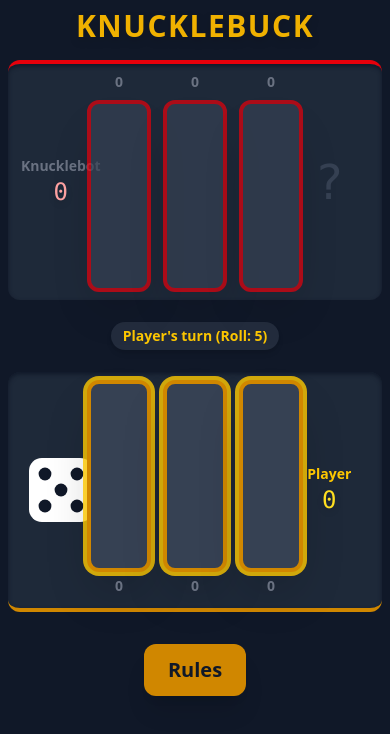
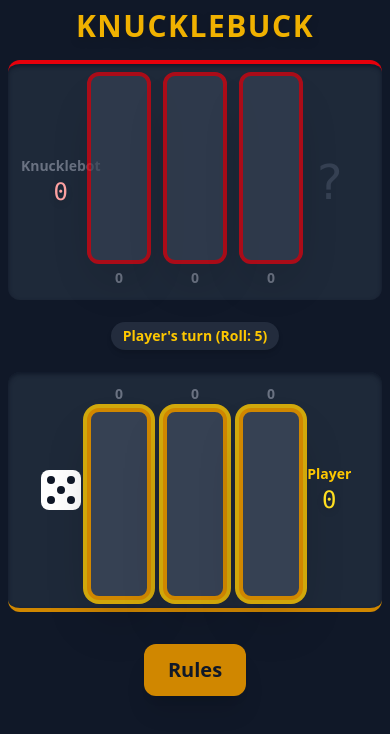
Before and after one commit to demaiodev/knucklebuck_2, a React (Vite) app: page / in a window 390 px wide. Both pictures are taken after a click on the button "START GAME". Shown: the top 734 px of the page. Built offline with nearby package versions, Linux system fonts and the light colour scheme.

Commit message:
style changes, make it look less bad on mobile, change score layout

```diff
--- a/src/App.tsx
+++ b/src/App.tsx
@@ -311,21 +311,6 @@ const Board: React.FC<BoardProps> = React.memo(
               key={index}
               className={`flex flex-col items-center group ${laneStackDirection}`}
             >
-              {/* Lane Score Display: Ensure score is always visually placed closest to the center line.
-                           Order is maintained from previous change to keep lane scores central.
-                        */}
-              <div
-                className={`h-6 text-sm font-bold text-center order-2 ${
-                  player.isFirstPlayer ? "mt-1" : "mb-1"
-                }`}
-              >
-                <span
-                  className={laneScore > 0 ? "text-green-400" : "text-gray-500"}
-                >
-                  {laneScore}
-                </span>
-              </div>
-
               <button
                 disabled={
                   waitingForTurn ||
@@ -366,6 +351,19 @@ const Board: React.FC<BoardProps> = React.memo(
                   </div>
                 ))}
               </button>
+              <div className={`my-1 text-sm font-bold text-center`}>
+                <span
+                  className={
+                    laneScore > 0
+                      ? player.isFirstPlayer
+                        ? "text-yellow-600"
+                        : "text-red-600"
+                      : "text-gray-500"
+                  }
+                >
+                  {laneScore}
+                </span>
+              </div>
             </div>
           );
         })}
@@ -685,7 +683,7 @@ const App: React.FC = () => {
     const dots = dotPositions[roll] || [];
 
     return (
-      <div className="w-16 h-16 md:w-20 md:h-20 flex items-center justify-center">
+      <div className="w-10 h-10 md:w-20 md:h-20 flex items-center justify-center">
         <svg viewBox="0 0 100 100" className="w-full h-full">
           <rect
             x="0"
```
